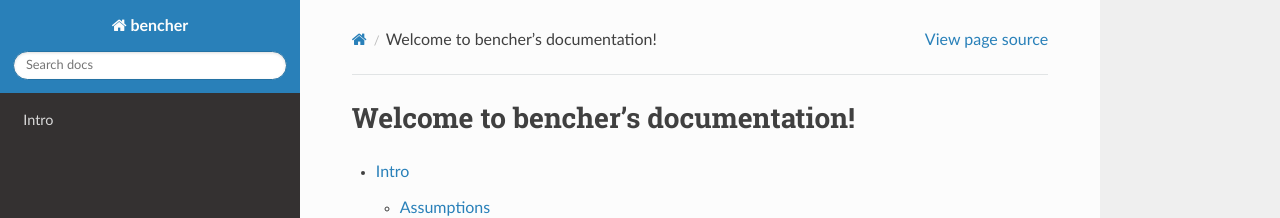
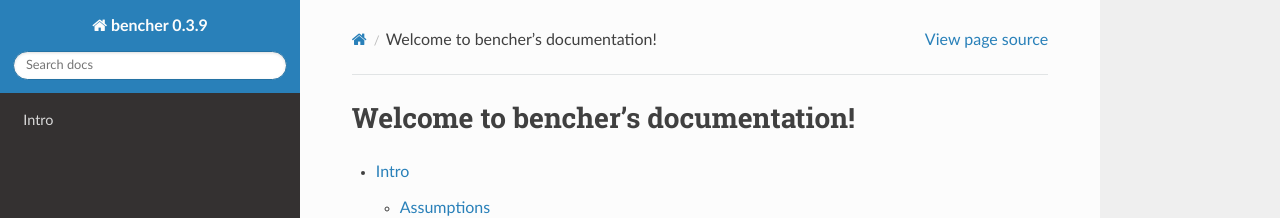
Before and after one commit to dyson-ai/bencher, a Sphinx documentation site: the page built from docs/index.rst, in a window 1280 px wide. Shown: the top 218 px of the page. Built offline with Sphinx 7.4.7 and the Read the Docs theme 2.0.0, drawn with Linux system fonts in a browser that asks for light colours; part of the change alters nothing that is shown.

```diff
--- a/docs/conf.py
+++ b/docs/conf.py
@@ -6,10 +6,13 @@
 # -- Project information -----------------------------------------------------
 # https://www.sphinx-doc.org/en/master/usage/configuration.html#project-information
 
-project = "bencher"
+from importlib import metadata
+
 copyright = "2023, Austin Gregg-Smith"  # pylint:disable=redefined-builtin
 author = "Austin Gregg-Smith"
-release = "0.3.9"
+release = metadata.version('holobench')
+project = f"bencher {release}"
+
 
 # -- General configuration ---------------------------------------------------
 # https://www.sphinx-doc.org/en/master/usage/configuration.html#general-configuration
```
